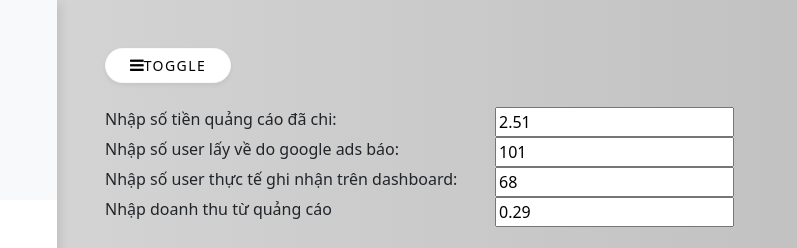
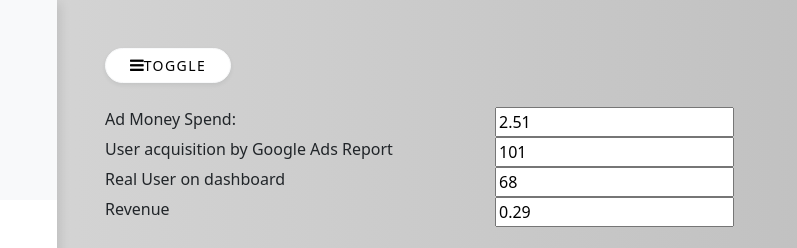
Before and after one commit to DarkcupGames/darkcupgames.github.io, a plain HTML site: page strategy/index.html in a window 1280 px wide. Shown: the top 248 px of the page, 215-1012 px from the left. Drawn offline with nearby package versions, Linux system fonts and the light colour scheme; some packages are replaced by stand-ins of ours; a script that the page names is missing.

Commit message:
change to english

```diff
--- a/strategy/index.html
+++ b/strategy/index.html
@@ -33,7 +33,7 @@
 
   <div class="row">
     <div class="col-5">
-      <span  style="font-size: medium;">Nhập số tiền quảng cáo đã chi:</span>
+      <span  style="font-size: medium;">Ad Money Spend:</span>
     </div>
     <div class="col-7">
       <input id="inputMoney" value="2.51" />
@@ -42,7 +42,7 @@
 
   <div class="row">
     <div class="col-5" style="font-size: medium;">
-      <span  >Nhập số user lấy về do google ads báo:</span>
+      <span  >User acquisition by Google Ads Report</span>
     </div>
     <div class="col-7">
       <input id="inputReportedUser" value="101" />
@@ -51,7 +51,7 @@
 
   <div class="row">
     <div class="col-5" style="font-size: medium;">
-      <span  >Nhập số user thực tế ghi nhận trên dashboard:</span>
+      <span  >Real User on dashboard</span>
     </div>
     <div class="col-7">
       <input id="inputRealUser" value="68" />
@@ -61,7 +61,7 @@
 
   <div class="row">
     <div class="col-5" style="font-size: medium;">
-      <span  >Nhập doanh thu từ quảng cáo</span>
+      <span  >Revenue</span>
     </div>
     <div class="col-7">
       <input id="inputRevenue" value="0.29" />
```
